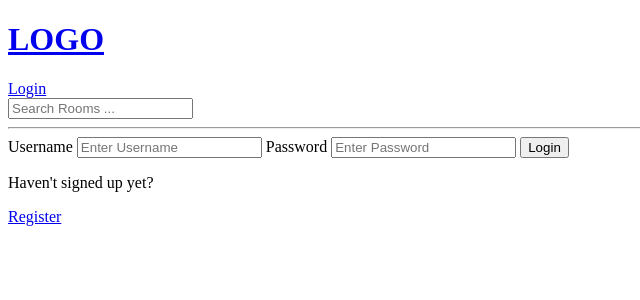
After one commit to TakuProsper/TK, a Django app: page /login/ in a window 1280 px wide. The commit adds this page. Shown: the top 300 px of the page, without its empty margins (0-640 px from the left). Run offline with Django 4.2, Linux system fonts and the light colour scheme.

Commit message:
Updating code
Configuring the back-end functionality behind login page, register page and the logout button. Also restricting users from deleting rooms they did not create.

```diff
--- a/django1/studybud/base/templates/base/home.html
+++ b/django1/studybud/base/templates/base/home.html
@@ -19,6 +19,7 @@
     {%endfor%}
   </div>
   <div>
+    <h5>{{room_count}} rooms available</h5>
     <a href="{% url 'create-room' %}">Create Room</a>
     <div>
       {%for room in rooms%}
@@ -29,8 +30,10 @@
         </h5>
         <small>Topic: {{room.topic.name}}</small>
         <br />
+        {%if request.user == room.host%}
         <a href="{% url 'update-room' room.id %}">Edit</a>
         <a href="{% url 'delete-room' room.id %}">Delete</a>
+        {%endif%}
         <hr />
       </div>
       {%endfor%}
--- /dev/null
+++ b/django1/studybud/base/templates/base/login_register.html
@@ -0,0 +1,26 @@
+{% extends "main.html" %} {% block content %} {%if page == 'login'%}
+<div>
+  <form method="POST" action="">
+    {% csrf_token %}
+    <label>Username</label>
+    <input type="text" name="username" placeholder="Enter Username" />
+
+    <label>Password</label>
+    <input type="password" name="password" placeholder="Enter Password" />
+
+    <input type="submit" value="Login" />
+  </form>
+  <p>Haven't signed up yet?</p>
+  <a href="{% url 'register' %}">Register</a>
+</div>
+{%else%}
+<div>
+  <form method="POST" action="">
+    {% csrf_token %}
+
+    <input type="submit" value="Register" />
+  </form>
+  <p>Already have an account?</p>
+  <a href="{% url 'login' %}">Login</a>
+</div>
+{%endif%} {% endblock content %}
--- a/django1/studybud/base/urls.py
+++ b/django1/studybud/base/urls.py
@@ -2,6 +2,9 @@ from django.urls import path
 from . import views
 
 urlpatterns = [
+    path('login/', views.loginPage, name="login" ),
+    path('register/', views.registerUser, name="register" ),
+    path('logout/', views.LogoutUser, name="logout" ),
     path('',views.home, name = 'home'),
     path('room/<str:pk>/',views.room, name='room'),
     path('create-room', views.createRoom, name="create-room"),
--- a/django1/studybud/base/views.py
+++ b/django1/studybud/base/views.py
@@ -1,4 +1,10 @@
 from django.shortcuts import render, redirect
+from django.http import HttpResponse
+from django.db.models import Q
+from django.contrib.auth import authenticate, login,logout
+from django.contrib.auth.models import User
+from django.contrib.auth.decorators import login_required
+from django.contrib import messages
 from .models import Room, Topic
 from .forms import RoomForm
 
@@ -8,12 +14,45 @@ from .forms import RoomForm
 #    {'id':3, 'name':'Frontend Developers'}
 #]
 
+def loginPage(request):
+    page = 'login'
+    if request.user.is_authenticated:
+        return redirect('home')
+
+    if request.method == "POST":
+        username = request.POST.get('username')
+        password = request.POST.get('password')
+
+        try:
+            user = User.objects.get(username=username)
+        except:
+            messages.error(request,"User does not exist, Please sign up")
+
+        user = authenticate(request, username=username, password=password)
+
+        if user is not None:
+            login(request,user)
+            return redirect('home')
+        else:
+            messages.error(request,'Username or Password is incorrect')
+
+    context = {'page':page}
+    return render(request, 'base/login_register.html', context)
+
+def LogoutUser(request):
+    logout(request)
+    return redirect('login')
+
+def registerUser(request):
+    page = 'register'
+    return render(request,'base/login_register.html')
 
 def home(request):
     q = request.GET.get('q') if request.GET.get('q') != None else ''
-    rooms = Room.objects.filter(topic__name__icontains=q)
+    rooms = Room.objects.filter(Q(topic__name__icontains=q)|Q(name__icontains=q)|Q(description__icontains=q))
     topics = Topic.objects.all()
-    context = {'rooms':rooms, 'topics':topics}
+    room_count = rooms.count()
+    context = {'rooms':rooms, 'topics':topics, 'room_count':room_count}
     return render(request, 'base/home.html', context)
 
 def room(request,pk):
@@ -21,6 +60,7 @@ def room(request,pk):
     context = {'room':room}
     return render(request,'base/room.html', context)
 
+@login_required(login_url='login')
 def createRoom(request):
     form = RoomForm()
     if request.method == "POST":
@@ -31,10 +71,13 @@ def createRoom(request):
     context = {'form':form}
     return render(request, 'base/room_form.html', context)
 
-
+@login_required(login_url='login')
 def updateRoom(request,pk):
     room = Room.objects.get(id=pk)
     form = RoomForm(instance=room)
+
+    if request.user != room.host:
+        return HttpResponse('you are not allowed here!!')
 
     if request.method == "POST":
         form = RoomForm(request.POST, instance=room)
@@ -45,8 +88,13 @@ def updateRoom(request,pk):
     context={'form':form}
     return render(request, 'base/room_form.html', context)
 
+@login_required(login_url='login')
 def deleteRoom(request,pk):
     room = Room.objects.get(id=pk)
+
+
+    if request.user != room.host:
+        return HttpResponse('you are not allowed here!!')
     if request.method == "POST":
         room.delete()
         return redirect('home')
--- a/django1/studybud/templates/main.html
+++ b/django1/studybud/templates/main.html
@@ -6,6 +6,12 @@
     <title>StudyBud</title>
   </head>
   <body>
-    {% include 'navbar.html' %} {%block content%} {% endblock %}
+    {% include 'navbar.html' %} {%if messages%}
+    <ul class="messages">
+      {%for message in messages%}
+      <li>{{message}}</li>
+      {%endfor%}
+    </ul>
+    {%endif%} {%block content%} {% endblock %}
   </body>
 </html>
--- a/django1/studybud/templates/navbar.html
+++ b/django1/studybud/templates/navbar.html
@@ -1,6 +1,11 @@
 <a href="/">
   <h1>LOGO</h1>
 </a>
+{%if request.user.is_authenticated%}
+<a href="{% url 'logout' %}">Logout</a>
+{%else%}
+<a href="{% url 'login' %}"> Login </a>
+{%endif%}
 <form method="GET" action="{% url 'home' %}">
   <input type="text" name="q" placeholder="Search Rooms ..." />
 </form>
```
Also changed, not shown: django1/studybud/templates/home.html (deleted, +0 -12 lines), django1/studybud/db.sqlite3.
